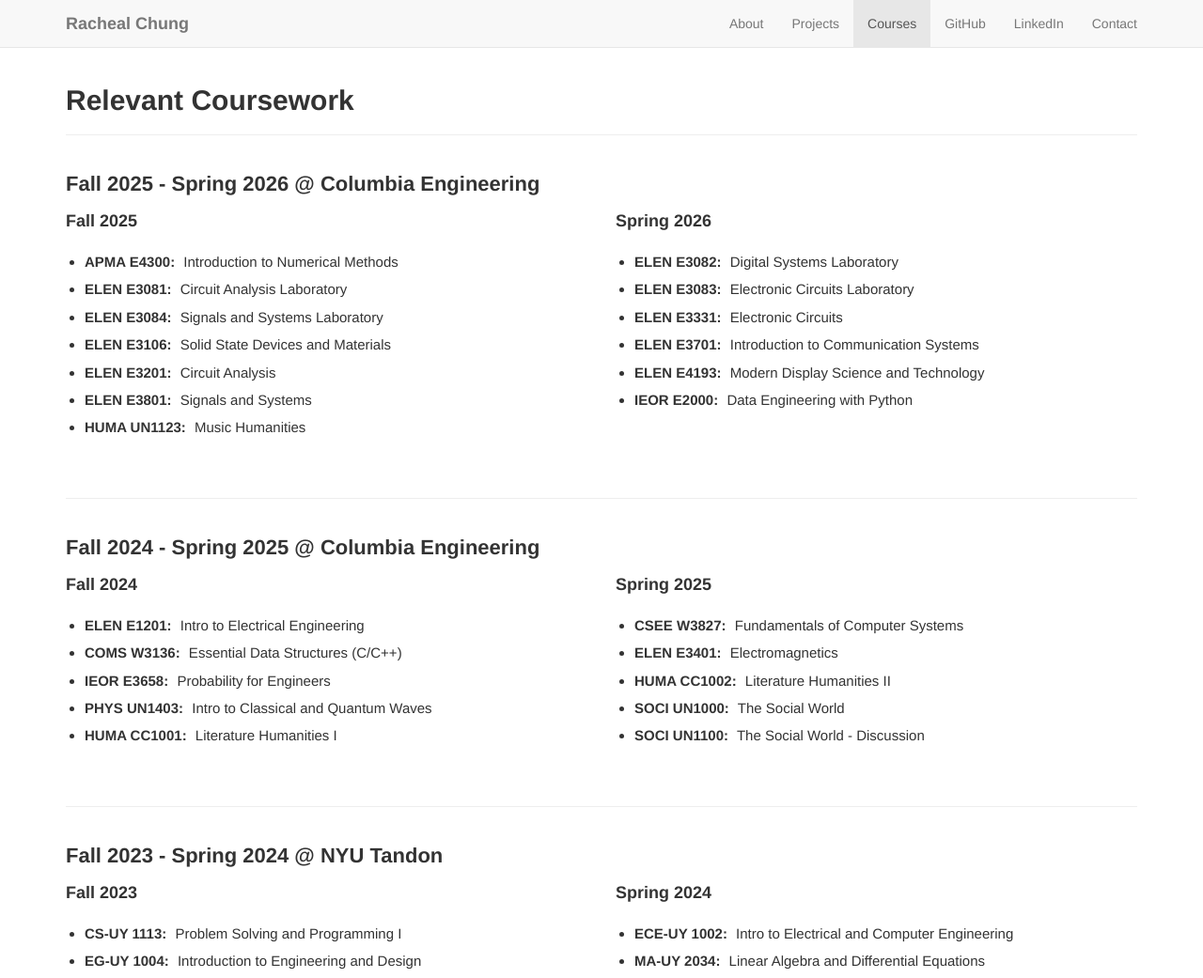
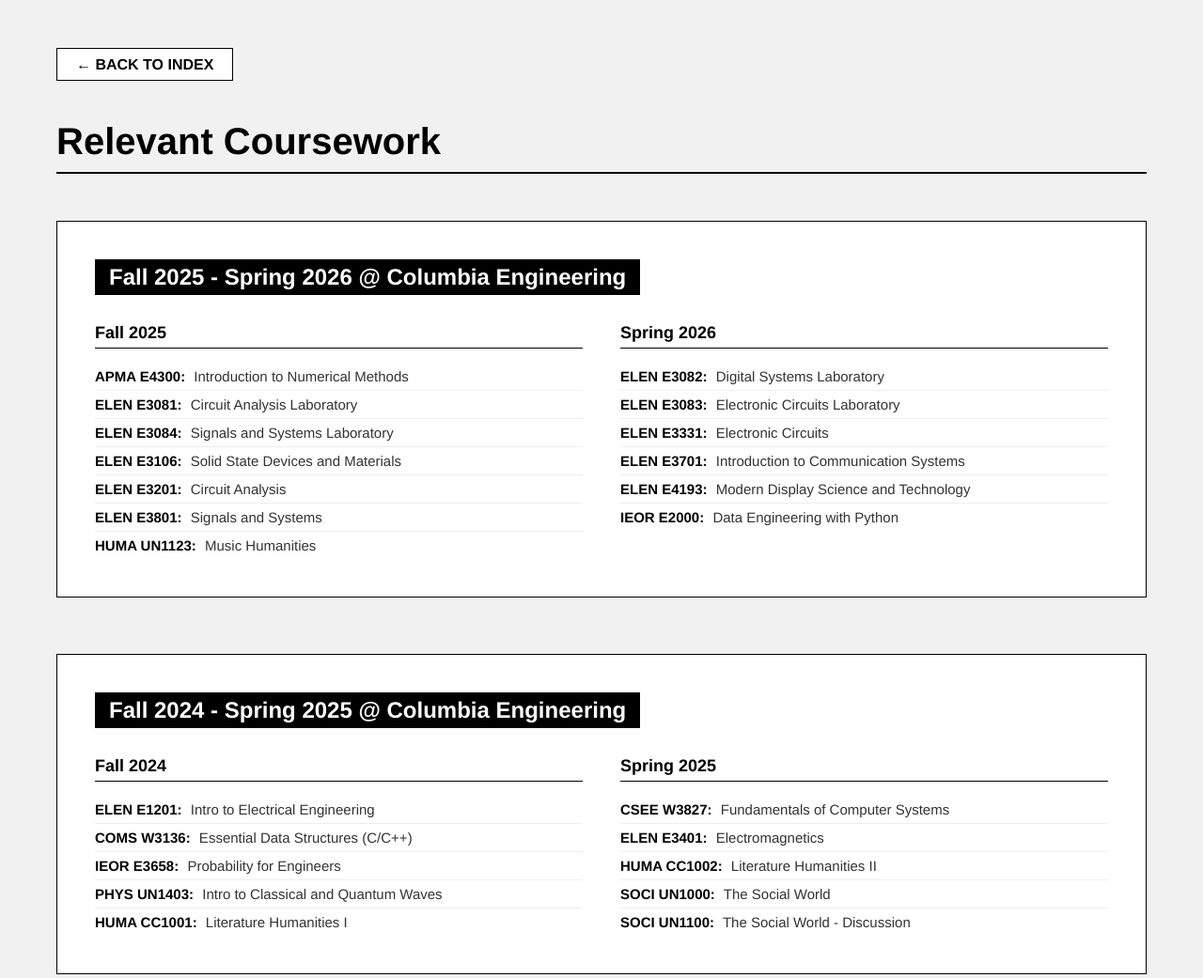
Before and after one commit to girinchung/girinchung.github.io, a plain HTML site: page coursework.html in a window 1280 px wide. Shown: the top 1041 px of the page at 94% size. Drawn offline with nearby package versions, Linux system fonts and the light colour scheme.

Commit message:
Revise coursework.html for language and layout changes
Updated HTML structure and styling for coursework page.

```diff
--- a/coursework.html
+++ b/coursework.html
@@ -1,91 +1,96 @@
 <!DOCTYPE html>
-<html lang="en">
+<html lang="ko">
 <head>
-    <meta charset="utf-8">
-    <meta http-equiv="X-UA-Compatible" content="IE=edge">
-    <meta name="viewport" content="width=device-width, initial-scale=1">
+    <meta charset="UTF-8">
+    <meta name="viewport" content="width=device-width, initial-scale=1.0">
     <title>Coursework | Racheal Chung</title>
     <link rel="icon" href="image_0.png" type="image/png">
+    <style>
+        body {
+            background: #F1F1F1;
+            margin: 0;
+            padding: 60px;
+            font-family: "Helvetica Neue", Arial, sans-serif;
+        }
 
-    <link href="https://maxcdn.bootstrapcdn.com/bootstrap/3.3.7/css/bootstrap.min.css" rel="stylesheet">
+        .back-nav { margin-bottom: 50px; }
+        .back-nav a {
+            text-decoration: none;
+            color: #000;
+            font-weight: bold;
+            border: 1px solid #000;
+            padding: 8px 20px;
+            background: #fff;
+            transition: 0.2s;
+        }
+        .back-nav a:hover { background: #000; color: #fff; }
 
-    <style>
-        body { padding-top: 70px; font-family: "Helvetica Neue", Helvetica, Arial, sans-serif; }
-        .navbar-brand { font-weight: bold; }
-        footer { margin-top: 50px; padding: 20px 0; border-top: 1px solid #eee; }
+        h2 { font-size: 40px; font-weight: bold; border-bottom: 2px solid #000; padding-bottom: 10px; margin-bottom: 50px; }
 
-        h2 { font-weight: bold; margin-bottom: 20px; }
-        .lead { font-size: 18px; color: #666; }
+        .year-card {
+            background: #fff;
+            border: 1px solid #000;
+            margin-bottom: 60px;
+            padding: 40px;
+            transition: 0.3s;
+        }
+        .year-card:hover { box-shadow: 10px 10px 0px #000; }
 
         .year-header {
-            font-size: 22px;
+            font-size: 24px;
             font-weight: bold;
-            margin-top: 40px;
-            margin-bottom: 15px;
-            color: #333;
+            margin-bottom: 30px;
+            display: inline-block;
+            background: #000;
+            color: #fff;
+            padding: 5px 15px;
         }
+
+        .semester-container {
+            display: flex;
+            gap: 40px;
+        }
+
+        .semester-box { flex: 1; }
 
         .semester-title {
             font-size: 18px;
             font-weight: bold;
-            color: #333;
+            border-bottom: 1px solid #000;
+            padding-bottom: 5px;
             margin-bottom: 15px;
             display: block;
         }
 
-        .course-list { margin-bottom: 30px; }
+        ul { list-style: none; padding: 0; margin: 0; }
+        li {
+            font-size: 15px;
+            padding: 6px 0;
+            border-bottom: 1px solid #eee;
+            color: #333;
+        }
+        li:last-child { border-bottom: none; }
 
-        .course-list ul {
-            list-style-type: disc;
-            padding-left: 20px;
-            margin-top: 10px;
+        .course-code { font-weight: bold; color: #000; margin-right: 5px; }
+
+        @media (max-width: 768px) {
+            .semester-container { flex-direction: column; gap: 30px; }
+            body { padding: 30px; }
         }
-
-        .course-list li {
-            font-size: 15px;
-            padding: 4px 0;
-            color: #333;
-            display: list-item; /* Ensures bullet points show */
-        }
-
-        .course-code {
-            font-weight: bold;
-            margin-right: 5px;
-        }
-
-        hr { border-top: 1px solid #eee; }
     </style>
 </head>
 <body>
 
-    <nav class="navbar navbar-default navbar-fixed-top">
-        <div class="container">
-            <div class="navbar-header">
-                <a class="navbar-brand" href="index.html">Racheal Chung</a>
+    <div class="back-nav">
+        <a href="index.html">← BACK TO INDEX</a>
     </div>
-            <div class="collapse navbar-collapse">
-                <ul class="nav navbar-nav navbar-right">
-                    <li><a href="index.html">About</a></li>
-                    <li><a href="projects.html">Projects</a></li>
-                    <li class="active"><a href="coursework.html">Courses</a></li>
-                    <li><a href="https://github.com/rachealchung">GitHub</a></li>
-                    <li><a href="https://www.linkedin.com/in/rachealchung/">LinkedIn</a></li>
-                    <li><a href="mailto:racheal.j.chung@columbia.edu">Contact</a></li>
-                </ul>
-            </div>
-        </div>
-    </nav>
 
-    <div class="container">
-        <div class="row">
-            <div class="col-md-12">
     <h2>Relevant Coursework</h2>
-                <hr>
 
-                <div class="course-year-section">
-                    <h3 class="year-header">Fall 2025 - Spring 2026 @ Columbia Engineering</h3>
-                    <div class="row">
-                        <div class="col-sm-6 course-list">
+    <div class="year-card">
+        <div class="year-header">Fall 2025 - Spring 2026 @ Columbia Engineering</div>
+        <div class="semester-container">
+            <div class="semester-box">
                 <span class="semester-title">Fall 2025</span>
                 <ul>
                     <li><span class="course-code">APMA E4300:</span> Introduction to Numerical Methods</li>
@@ -97,7 +102,7 @@
                     <li><span class="course-code">HUMA UN1123:</span> Music Humanities</li>
                 </ul>
             </div>
-                        <div class="col-sm-6 course-list">
+            <div class="semester-box">
                 <span class="semester-title">Spring 2026</span>
                 <ul>
                     <li><span class="course-code">ELEN E3082:</span> Digital Systems Laboratory</li>
@@ -111,12 +116,10 @@
         </div>
     </div>
 
-                <hr>
-
-                <div class="course-year-section">
-                    <h3 class="year-header">Fall 2024 - Spring 2025 @ Columbia Engineering</h3>
-                    <div class="row">
-                        <div class="col-sm-6 course-list">
+    <div class="year-card">
+        <div class="year-header">Fall 2024 - Spring 2025 @ Columbia Engineering</div>
+        <div class="semester-container">
+            <div class="semester-box">
                 <span class="semester-title">Fall 2024</span>
                 <ul>
                     <li><span class="course-code">ELEN E1201:</span> Intro to Electrical Engineering</li>
@@ -126,7 +129,7 @@
                     <li><span class="course-code">HUMA CC1001:</span> Literature Humanities I</li>
                 </ul>
             </div>
-                        <div class="col-sm-6 course-list">
+            <div class="semester-box">
                 <span class="semester-title">Spring 2025</span>
                 <ul>
                     <li><span class="course-code">CSEE W3827:</span> Fundamentals of Computer Systems</li>
@@ -139,12 +142,10 @@
         </div>
     </div>
 
-                <hr>
-
-                <div class="course-year-section">
-                    <h3 class="year-header">Fall 2023 - Spring 2024 @ NYU Tandon</h3>
-                    <div class="row">
-                        <div class="col-sm-6 course-list">
+    <div class="year-card">
+        <div class="year-header">Fall 2023 - Spring 2024 @ NYU Tandon</div>
+        <div class="semester-container">
+            <div class="semester-box">
                 <span class="semester-title">Fall 2023</span>
                 <ul>
                     <li><span class="course-code">CS-UY 1113:</span> Problem Solving and Programming I</li>
@@ -154,7 +155,7 @@
                     <li><span class="course-code">VIP-UY 300X:</span> Vertically Integrated Projects</li>
                 </ul>
             </div>
-                        <div class="col-sm-6 course-list">
+            <div class="semester-box">
                 <span class="semester-title">Spring 2024</span>
                 <ul>
                     <li><span class="course-code">ECE-UY 1002:</span> Intro to Electrical and Computer Engineering</li>
@@ -168,15 +169,5 @@
         </div>
     </div>
 
-            </div>
-        </div>
-    </div>
-
-    <footer>
-        <div class="container">
-            <p class="text-muted">© 2026 Racheal J Chung. Built with Bootstrap.</p>
-        </div>
-    </footer>
-
 </body>
 </html>
```
Lines whose indentation alone changed are shown as unchanged.
